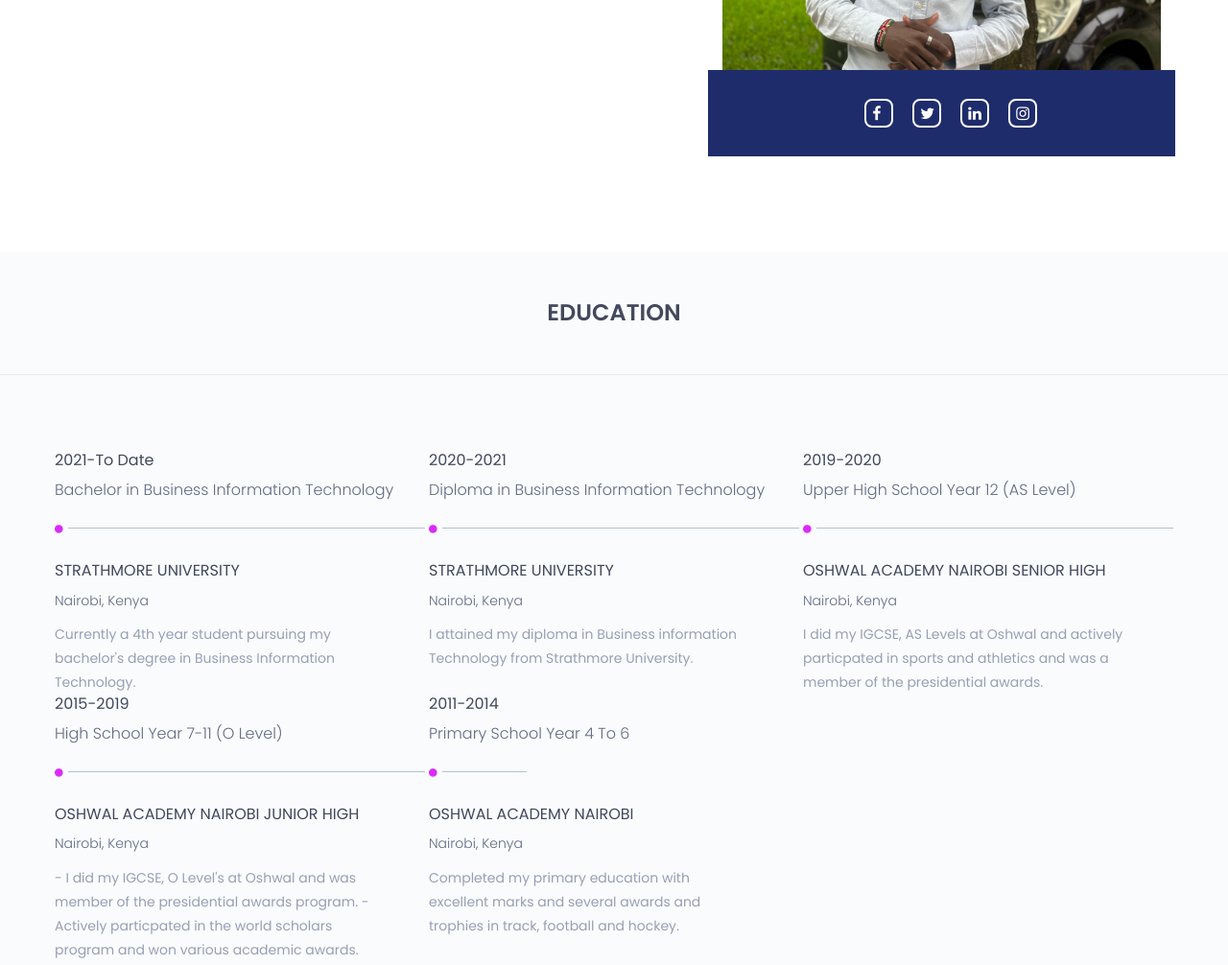
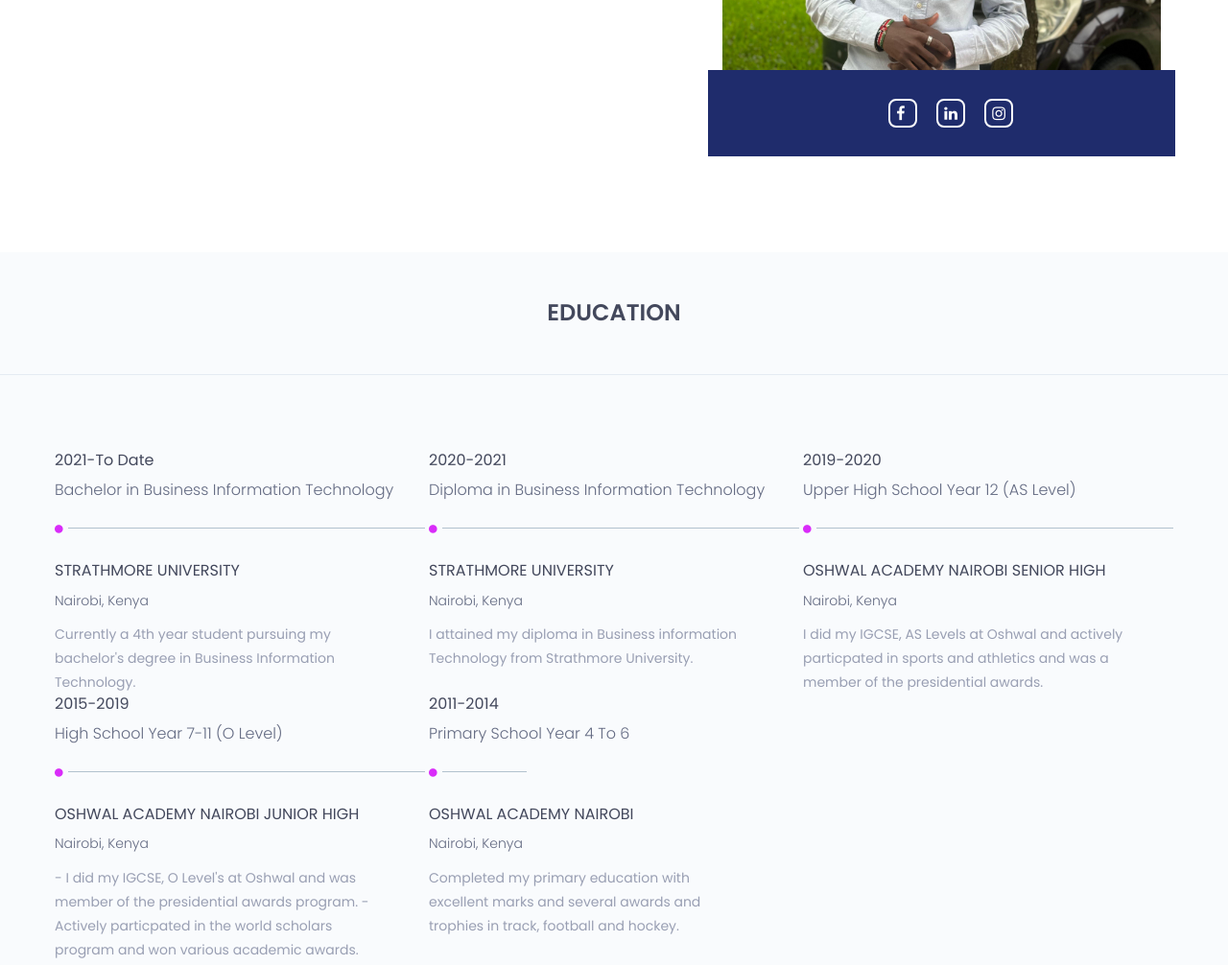
Before and after one commit to Matthew-Muchangi/Matthew-s-Personal-Portfolio, a plain HTML site: page index.html in a window 1280 px wide. Shown: the part 1564-2570 px from the top of the page at 96% size. Drawn offline with nearby package versions, Linux system fonts and the light colour scheme.

Commit message:
Update index.html

```diff
--- a/index.html
+++ b/index.html
@@ -148,14 +148,9 @@
 											</a>
 										</li><!-- / li -->
 
+
 										<li>
-											<a href="#">
-												<i  class="fa fa-twitter" aria-hidden="true"></i>
-											</a>
-
-										</li><!-- / li -->
-										<li>
-											<a href="#">
+											<a href="https://www.linkedin.com/in/matthew-muchangi-580945329/">
 												<i  class="fa fa-linkedin" aria-hidden="true"></i>
 											</a>
 										</li><!-- / li -->
@@ -652,7 +647,7 @@
 									<ul>
 										<li><a href="https://www.facebook.com/matthew.muchangi/"><i class="fa fa-facebook"></i></a></li><!--/li-->
 										<li><a href="https://www.instagram.com/the.double_m/"><i class="fa fa-instagram"></i></a></li><!--/li-->
-										<li><a href="#"><i class="fa fa-twitter"></i></a></li><!--/li-->
+
 										<li><a href="https://www.linkedin.com/in/matthew-muchangi-580945329/"><i class="fa fa-linkedin"></i></a></li><!--/li-->
 									</ul><!--/ul-->
 								</div><!--/.hm-foot-icon-->
```
